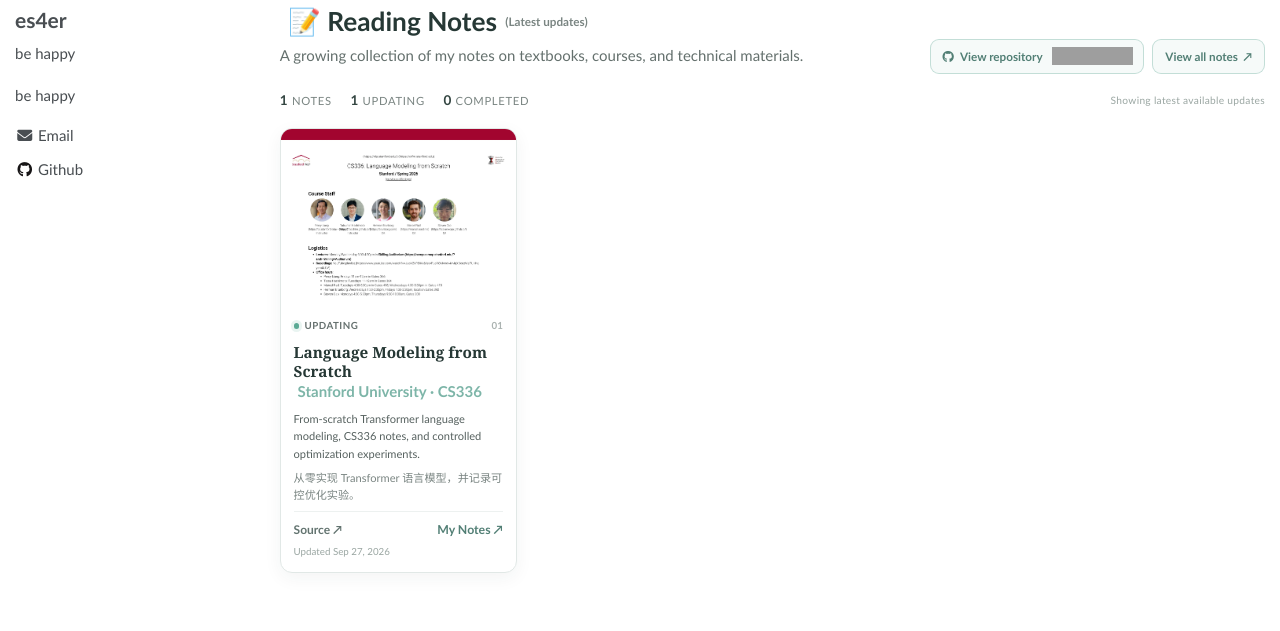
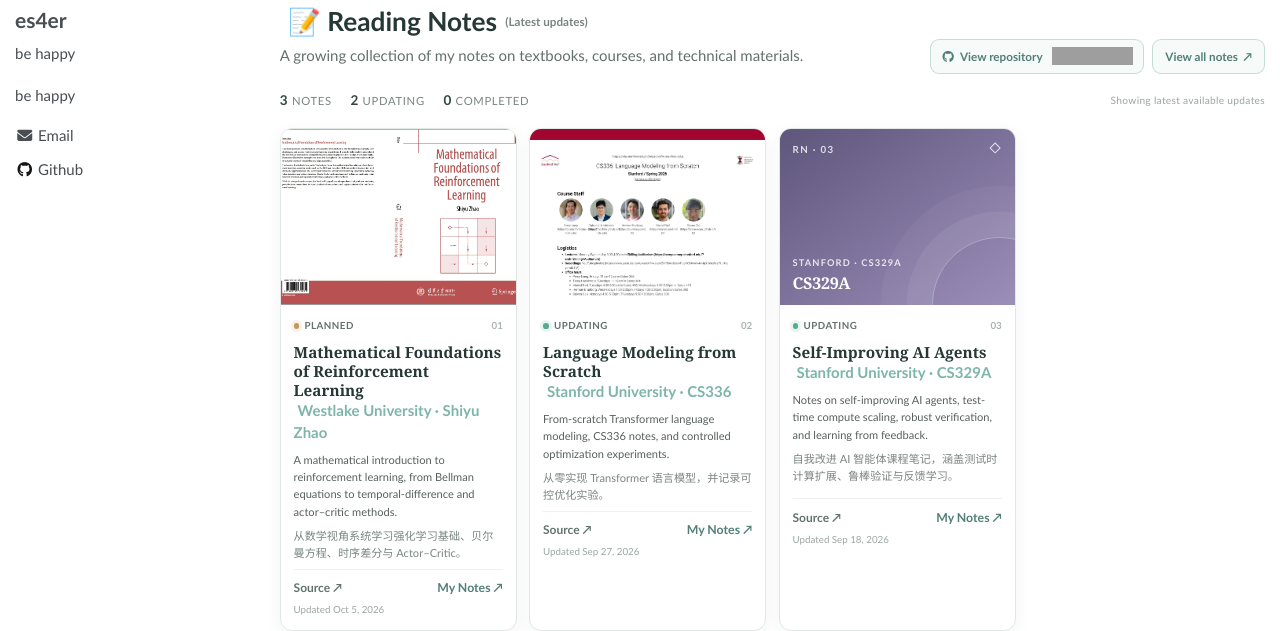
Before and after one commit to es4er/es4er.github.io, a Jekyll site: the page built from _pages/about.md, in a window 1280 px wide and 900 px high, scrolled down 773 px, cut to the strip 269-900 px from the top of the window. Built offline with Jekyll 4.4.1, drawn with Linux system fonts in a browser that asks for light colours; before the commit the page ends 1615 px from its top, so only the background shows below that; grey boxes are pictures that could not be loaded.

Commit message:
Add CS329A and reinforcement learning cards

```diff
--- a/_data/reading_notes.yml
+++ b/_data/reading_notes.yml
@@ -11,7 +11,45 @@
   description_zh: "从零实现 Transformer 语言模型，并记录可控优化实验。"
   description_en: "From-scratch Transformer language modeling, CS336 notes, and controlled optimization experiments."
   notes_url: "https://github.com/es4er/Reading_Notes/blob/main/CS336/assignment_notes/part1_ASCII_Unicode_UTF8.pdf"
+  github_repo: "es4er/Reading_Notes"
   github_path: "CS336/assignment_notes"
   updated_at: "2026-09-28T00:00:00+08:00"
   updated_url: "https://github.com/es4er/Reading_Notes/tree/main/CS336/assignment_notes"
   source_url: "https://cs336.stanford.edu/"
+
+- title: "Self-Improving AI Agents"
+  short_title: "CS329A"
+  eyebrow: "Stanford · CS329A"
+  status: "updating"
+  status_label: "Updating"
+  cover_theme: "violet"
+  authors:
+    - name: "Stanford University · CS329A"
+      url: "https://cs329a.stanford.edu/"
+  description_zh: "自我改进 AI 智能体课程笔记，涵盖测试时计算扩展、鲁棒验证与反馈学习。"
+  description_en: "Notes on self-improving AI agents, test-time compute scaling, robust verification, and learning from feedback."
+  notes_url: "https://github.com/es4er/Reading_Notes/tree/main/CS329A"
+  github_repo: "es4er/Reading_Notes"
+  github_path: "CS329A"
+  updated_at: "2026-09-19T00:00:00+08:00"
+  updated_url: "https://github.com/es4er/Reading_Notes/tree/main/CS329A"
+  source_url: "https://cs329a.stanford.edu/"
+
+- title: "Mathematical Foundations of Reinforcement Learning"
+  short_title: "Reinforcement Learning"
+  eyebrow: "Westlake University · RL"
+  status: "planned"
+  status_label: "Planned"
+  cover_theme: "teal"
+  cover_image: "/images/reading-notes/RL.webp"
+  authors:
+    - name: "Westlake University · Shiyu Zhao"
+      url: "https://shiyuzhao.westlake.edu.cn/Teaching.htm"
+  description_zh: "从数学视角系统学习强化学习基础、贝尔曼方程、时序差分与 Actor–Critic。"
+  description_en: "A mathematical introduction to reinforcement learning, from Bellman equations to temporal-difference and actor–critic methods."
+  notes_url: "https://github.com/es4er/Reading_Notes/tree/main/Mathematical_Principles_of_Reinforcement_Learning"
+  github_repo: "es4er/Reading_Notes"
+  github_path: "Mathematical_Principles_of_Reinforcement_Learning"
+  updated_at: "2026-10-06T00:00:00+08:00"
+  updated_url: "https://github.com/es4er/Reading_Notes/tree/main/Mathematical_Principles_of_Reinforcement_Learning"
+  source_url: "https://shiyuzhao.westlake.edu.cn/Teaching.htm"
--- a/_includes/reading-note-card.html
+++ b/_includes/reading-note-card.html
@@ -1,6 +1,6 @@
 {% assign card_index = include.index | default: 1 %}
 {% assign note = include.note %}
-<article class="reading-card"{% if include.hidden %} hidden{% endif %} data-reading-status="{{ note.status }}" data-note-key="{{ note.title | slugify }}" data-github-path="{{ note.github_path | escape }}" data-fallback-updated-at="{{ note.updated_at | escape }}" data-fallback-update-url="{{ note.updated_url | default: note.notes_url | escape }}">
+<article class="reading-card"{% if include.hidden %} hidden{% endif %} data-reading-status="{{ note.status }}" data-note-key="{{ note.title | slugify }}" data-github-repo="{{ note.github_repo | default: site.repository | escape }}" data-github-path="{{ note.github_path | escape }}" data-fallback-updated-at="{{ note.updated_at | escape }}" data-fallback-update-url="{{ note.updated_url | default: note.notes_url | escape }}">
   <div class="reading-card__cover reading-card__cover--{{ note.cover_theme }}{% if note.cover_image %} reading-card__cover--image{% endif %}">
     {% if note.cover_image %}
       <img class="reading-card__cover-image" src="{{ note.cover_image | relative_url }}" alt="{{ note.title }} cover" loading="lazy">
--- a/_includes/reading-notes-section.html
+++ b/_includes/reading-notes-section.html
@@ -7,9 +7,9 @@
       <p class="reading-notes__intro">A growing collection of my notes on textbooks, courses, and technical materials.</p>
     </div>
     <div class="reading-notes__heading-actions">
-      <a class="reading-notes__github" href="https://github.com/es4er/cs336-assignment1-basics" target="_blank" rel="noopener">
+      <a class="reading-notes__github" href="https://github.com/es4er/Reading_Notes" target="_blank" rel="noopener">
         <span><i class="fab fa-github" aria-hidden="true"></i> View repository</span>
-        <img class="reading-notes__stars" src="https://img.shields.io/github/stars/es4er/cs336-assignment1-basics?style=flat-square&amp;color=7db5a8" alt="GitHub stars">
+        <img class="reading-notes__stars" src="https://img.shields.io/github/stars/es4er/Reading_Notes?style=flat-square&amp;color=7db5a8" alt="GitHub stars">
       </a>
       {% if is_preview %}
         <a class="reading-notes__all" href="{{ '/reading-notes/' | relative_url }}" target="_self">View all notes <span aria-hidden="true">↗</span></a>
@@ -52,8 +52,6 @@
   var roots = document.querySelectorAll('[data-reading-notes]');
   if (!roots.length) return;
 
-  var repository = 'es4er/cs336-assignment1-basics';
-  var apiBase = 'https://api.github.com/repos/' + repository + '/commits?per_page=1&path=';
   var cacheTtl = 15 * 60 * 1000;
   var requestTimeout = 8000;
 
```
Also changed, not shown: other parts of _includes/reading-notes-section.html (+11 -8 lines).
